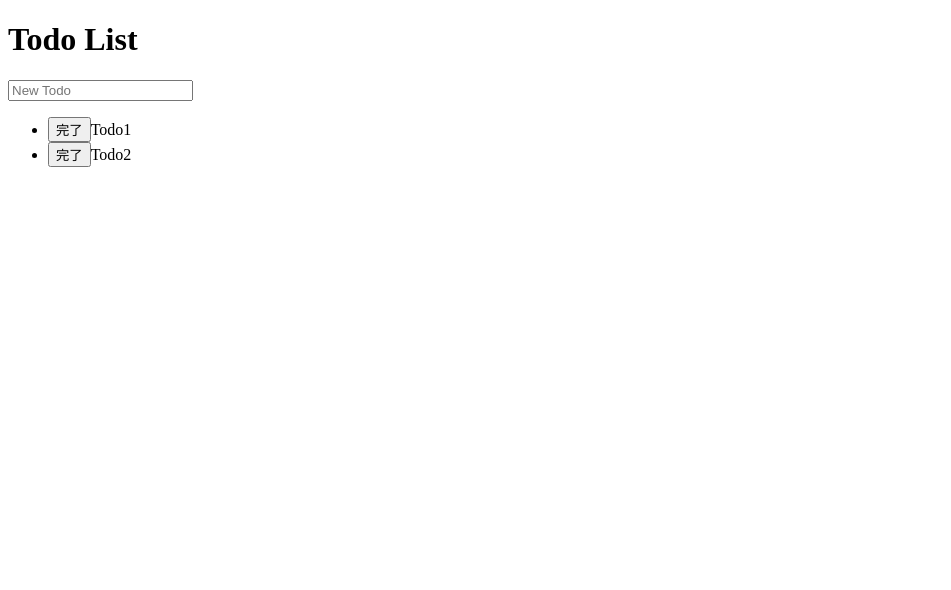
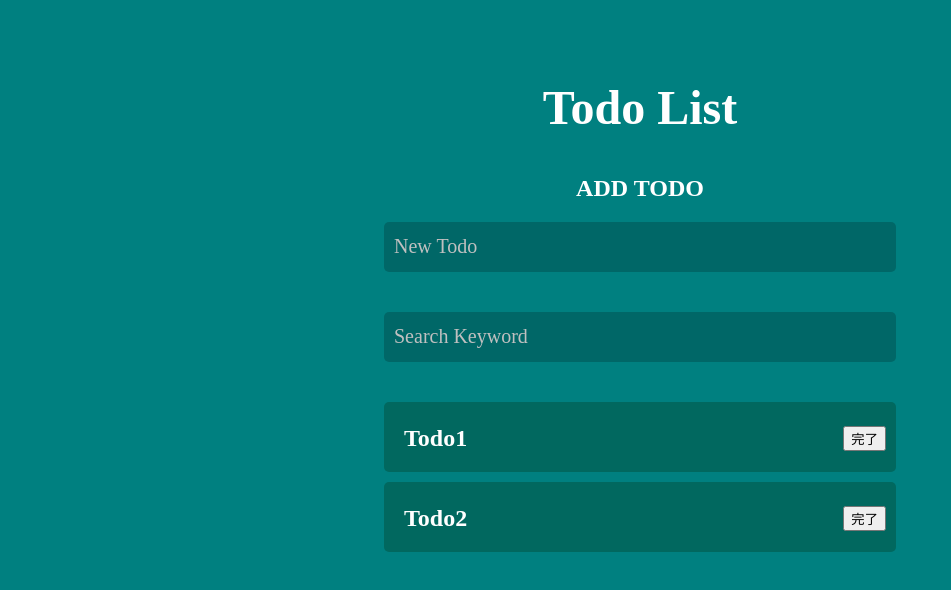
Before and after one commit to nogi369/react-output-first, a React (Vite) app: page / in a window 1280 px wide. Shown: the top 590 px of the page, without its empty margins (0-951 px from the left). Built offline with nearby package versions, Linux system fonts and the light colour scheme.

Commit message:
add: searchTodo, handleSearchTodo, CSS

```diff
--- a/src/components/atoms/InputForm/index.jsx
+++ b/src/components/atoms/InputForm/index.jsx
@@ -1,13 +1,16 @@
+import styles from "./styles.module.css"
+
 export const InputForm = (props) => {
   const { inputValue, placeholder, handleChangeValue, handleKeyDown } = props;
 
   return (
     <input
+      className={styles.input}
       type="text"
       value={inputValue}
+      placeholder={placeholder}
       onChange={handleChangeValue}
       onKeyDown={handleKeyDown}
-      placeholder={placeholder}
     />
   );
 }
--- /dev/null
+++ b/src/components/atoms/InputForm/styles.module.css
@@ -0,0 +1,16 @@
+.input {
+  color: white;
+  border: none;
+  background: rgba(0, 0, 0, 0.2);
+  width: 100%;
+  height: 50px;
+  padding: 10px;
+  box-sizing: border-box;
+  font-size: 20px;
+  font-family: 'Times New Roman', Times, serif;
+  border-radius: 5px;
+}
+
+.input::placeholder {
+  color: #c0c0c0;
+}
--- a/src/components/organisms/AddTodo/index.jsx
+++ b/src/components/organisms/AddTodo/index.jsx
@@ -1,13 +1,18 @@
+import { InputForm } from "../../atoms/InputForm";
+import styles from "./styles.module.css"
+
 export const AddTodo = (props) => {
-  const { addInputValue, handleAddTodo, onChangeTodo } = props;
+  const { addInputValue, onChangeTodo, handleAddTodo } = props;
 
   return (
-    <input
-      type="text"
-      value={addInputValue}
-      onChange={onChangeTodo}
-      onKeyDown={handleAddTodo}
-      placeholder="New Todo"
-    />
+    <>
+      <h2 className={styles.subTitle}>ADD TODO</h2>
+      <InputForm
+        InputValue={addInputValue}
+        placeholder={"New Todo"}
+        handleChangeValue={onChangeTodo}
+        handleKeyDown={handleAddTodo}
+      />
+    </>
   );
 }
--- /dev/null
+++ b/src/components/organisms/AddTodo/styles.module.css
@@ -0,0 +1,4 @@
+.subTitle {
+  text-align: center;
+  color: #fff;
+}
--- a/src/components/organisms/TodoList/index.jsx
+++ b/src/components/organisms/TodoList/index.jsx
@@ -1,12 +1,14 @@
+import styles from "./styles.module.css"
+
 export const TodoList = (props) => {
   const { todoList, handleDeleteTodo } = props;
 
   return (
-    <ul>
+    <ul className={styles.list}>
       {todoList.map((todo) => (
-        <li key={todo.id}>
-          <button onClick={() => handleDeleteTodo(todo.id, todo.title)}>完了</button>
-          <span>{todo.title}</span>
+        <li className={styles.todo} key={todo.id}>
+          <button className={styles.delete} onClick={() => handleDeleteTodo(todo.id, todo.title)}>完了</button>
+          <span className={styles.task}>{todo.title}</span>
         </li>
       ))}
     </ul>
--- /dev/null
+++ b/src/components/organisms/TodoList/styles.module.css
@@ -0,0 +1,32 @@
+.list {
+  padding: 0;
+}
+
+.todo {
+  position: relative;
+  margin-bottom: 10px;
+  list-style: none;
+  line-height: 1.5;
+  font-weight: bold;
+  background-color: rgba(3, 80, 63, 0.5);
+  border-radius: 5px;
+  padding: 10px;
+  height: 50px;
+}
+
+.task {
+  cursor: pointer;
+  display: block;
+  padding-top: 8px;
+  padding-left: 10px;
+  font-size: 24px;
+  font-family: 'Times New Roman', Times, serif;
+  color: #fff;
+}
+
+.delete {
+  cursor: pointer;
+  position: absolute;
+  top: 24px;
+  right: 10px;
+}
--- a/src/components/templates/TodoTemplate/index.jsx
+++ b/src/components/templates/TodoTemplate/index.jsx
@@ -1,30 +1,30 @@
-import { useState } from "react"
+import { useState } from "react";
+import { InputForm } from "../../atoms/InputForm";
+import { AddTodo } from "../../organisms/AddTodo";
+import { TodoList } from "../../organisms/TodoList";
 import { INIT_TODO_LIST, INIT_UNIQUE_ID } from "../../../constants/data";
-import { TodoList } from "../../organisms/TodoList";
 import { searchTodo } from "../../../utils/todoLogic";
-import { AddTodo } from "../../organisms/AddTodo";
+import styles from "./styles.module.css"
 
 export const TodoTemplate = () => {
   // デフォルトTodoList
   const [ originTodoList, setOriginTodoList ] = useState(INIT_TODO_LIST);
-  // 表示用TodoList
-  const [ showTodoList, setShowTodoList ] = useState(INIT_TODO_LIST);
-  // 検索キーワード
-  const [ searchKeyword, setSearchKeyword ] = useState("");
   // 入力値
   const [ addInputValue, setAddInputValue ] = useState("");
   // 一意のID
   const [ uniqueId, setUniqueId ] = useState(INIT_UNIQUE_ID);
+  // 検索キーワード
+  const [ searchKeyword, setSearchKeyword ] = useState("");
+  // 表示用TodoList
+  const [ showTodoList, setShowTodoList ] = useState(INIT_TODO_LIST);
 
   // addInputValueの変更処理
-  const onChangeAddInputValue = (e) => {
-    setAddInputValue(e.target.value);
-  };
+  const onChangeAddInputValue = (e) => setAddInputValue(e.target.value);
 
   // 表示用TodoList更新処理
   const updateShowTodoList = (newTodoList, keyword) => {
     setShowTodoList(
-      keyword !== "" ? searchTodo.filter(newTodoList, keyword) : newTodoList
+      keyword !== "" ? searchTodo(newTodoList, keyword) : newTodoList
     );
   };
 
@@ -37,7 +37,7 @@ export const TodoTemplate = () => {
   // Todo新規登録処理
   const handleAddTodo = (e) => {
     // 条件が両方成立すればtrue (AND)
-    if (e.key ==="Enter" && addInputValue !== "") {
+    if (e.key === "Enter" && addInputValue !== "") {
       const nextUniqueId = uniqueId + 1;
       // Todo追加処理
       const newTodoList = [
@@ -56,12 +56,20 @@ export const TodoTemplate = () => {
     }
   };
 
+  /*
+        <AddTodo
+          addInputValue={addInputValue}
+          onChangeTodo={onChangeAddInputValue}
+          handleAddTodo={handleAddTodo}
+        />
+  */
+
   // Todo削除処理
   const handleDeleteTodo = (targetId, targetTitle) => {
     if (window.confirm(`「${targetTitle}」のtodoを削除しますか？`)) {
       // https://www.digitalocean.com/community/tutorials/js-filter-array-method-ja
       // todoのidとtargetIdが一致しないものを新しい配列に格納する
-      const newTodoList = originTodoList.filter((todo) => todo.id !== targetId)
+      const newTodoList = originTodoList.filter((todo) => todo.id !== targetId);
 
       setOriginTodoList(newTodoList);
 
@@ -69,17 +77,32 @@ export const TodoTemplate = () => {
     }
   };
 
+  // Todo検索処理
+  const handleSearchTodo = (e) => {
+    const keyword = e.target.value;
+    setSearchKeyword(keyword);
+
+    updateShowTodoList(originTodoList, keyword);
+  };
+
   return (
-    <div>
-      <h1>Todo List</h1>
-        <section>
+    <div className={styles.container}>
+      <h1 className={styles.title}>Todo List</h1>
+      <section className={styles.common}>
         <AddTodo
           addInputValue={addInputValue}
           onChangeTodo={onChangeAddInputValue}
           handleAddTodo={handleAddTodo}
         />
       </section>
-        <section>
+      <section className={styles.common}>
+        <InputForm
+          inputValue={searchKeyword}
+          placeholder="Search Keyword"
+          handleChangeValue={handleSearchTodo}
+        />
+      </section>
+      <section className={styles.common}>
         {showTodoList.length > 0 && (
           <TodoList
             todoList={showTodoList}
--- /dev/null
+++ b/src/components/templates/TodoTemplate/styles.module.css
@@ -0,0 +1,16 @@
+.container {
+  width: 50%;
+  margin: 80px auto;
+}
+
+.title {
+  text-align: center;
+  font-family: 'Times New Roman', Times, serif;
+  color: #fff;
+  font-size: 48px;
+}
+
+.common {
+  width: 80%;
+  margin: 40px auto;
+}
--- /dev/null
+++ b/src/index.css
@@ -0,0 +1,17 @@
+/* body部分の 配置, 装飾, フォント変更 */
+body {
+  margin: 0;
+    font-family: -apple-system, BlinkMacSystemFont, "Segoe UI", "Roboto", "Oxygen",
+    "Ubuntu", "Cantarell", "Fira Sans", "Droid Sans", "Helvetica Neue",
+    sans-serif;
+    -webkit-font-smoothing: antialiased;
+    -moz-osx-font-smoothing: grayscale;
+    font-family: "Times New Roman", Times, serif;
+    background-color: #008080;
+}
+
+/* デフォルトフォントの変更 */
+code {
+  font-family: source-code-pro, Menlo, Monaco, Consolas, "Courier New",
+  monospace;
+}
--- a/src/main.jsx
+++ b/src/main.jsx
@@ -1,9 +1,10 @@
 import React from 'react'
 import ReactDOM from 'react-dom/client'
 import { TodoPage } from './Pages/todo'
+import './index.css'
 
 ReactDOM.createRoot(document.getElementById('root')).render(
   <React.StrictMode>
     <TodoPage />
-  </React.StrictMode>,
+  </React.StrictMode>
 )
--- a/src/utils/todoLogic.ts
+++ b/src/utils/todoLogic.ts
@@ -1,8 +1,7 @@
 // 検索処理
-export const searchTodo = (todoList, keyword) => {
+export const searchTodo = (todoList, keyword) =>
   todoList.filter((todo) => {
     // https://typescriptbook.jp/reference/builtin-api/regexp
-    const regExp = new RegExp("^" + keyword, "i");
-    return todo.title.match(regExp);
+    const regexp = new RegExp("^" + keyword, "i");
+    return todo.title.match(regexp);
   })
-}
```
Lines whose indentation alone changed are shown as unchanged.
